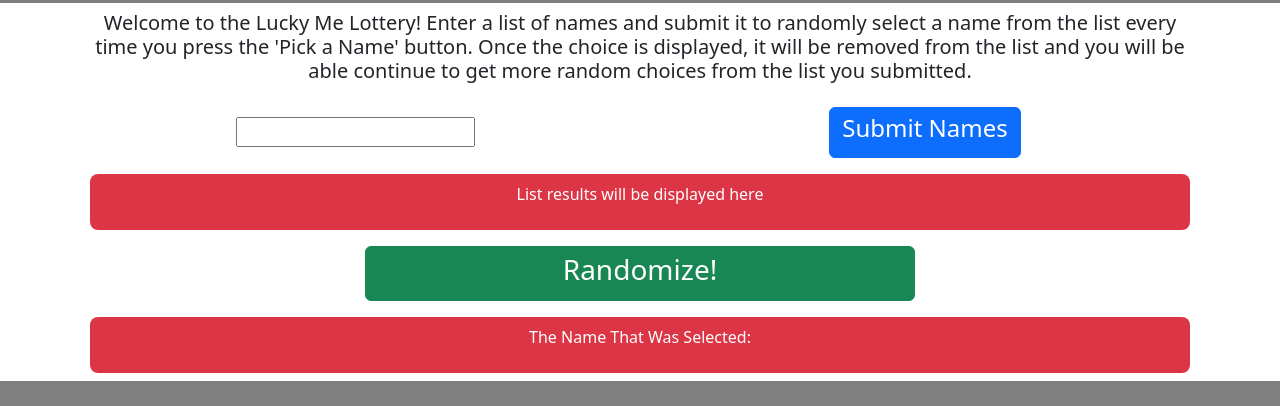
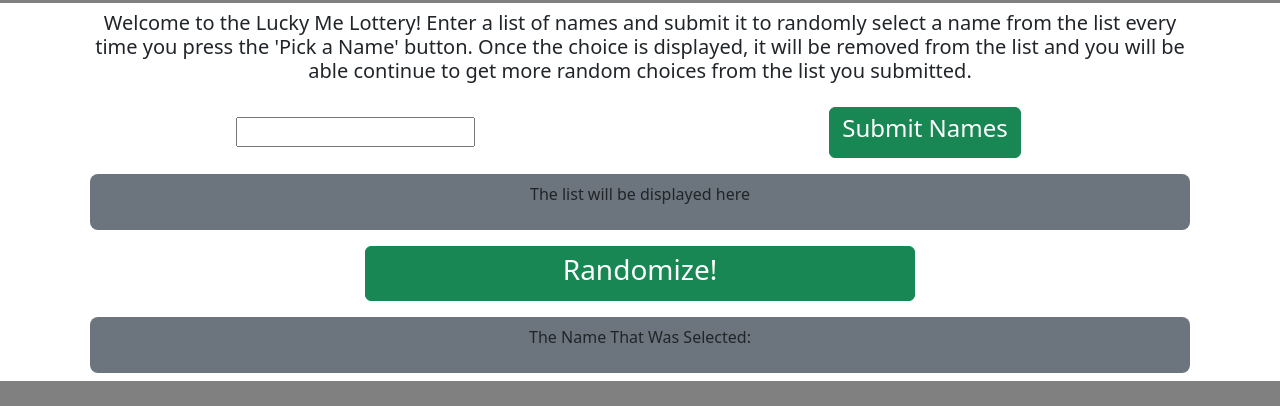
Before and after one commit to zlevin1228/Lucky-Me-Lottery, a plain HTML site: page index.html in a window 1280 px wide. Shown: the part 53-459 px from the top of the page. Drawn offline with nearby package versions, Linux system fonts and the light colour scheme.

Commit message:
fixed a few things

```diff
--- a/index.html
+++ b/index.html
@@ -47,14 +47,14 @@
                     <input id="nameInputBox">
                 </div>
                 <div class="col-6 text-center">
-                    <div class="btn btn-primary">
+                    <div class="btn btn-success">
                         <h4>Submit Names</h4>
                     </div>
                 </div>
             </div>
             <div class="row justify-content-center align-items-center text-center py-2 mx-2">
-                <div class="bg-danger text-white rounded-3 align-items-center" id="nameDisplayDiv">
-                    <p class="py-2">List results will be displayed here</p>
+                <div class="bg-secondary rounded-3 align-items-center" id="nameDisplayDiv">
+                    <p class="py-2">The list will be displayed here</p>
                 </div>
             </div>
             <div class="row justify-content-center align-items-center text-center py-2 mx-2">
@@ -63,7 +63,7 @@
                 </div>
             </div>
             <div class="row justify-content-center align-items-center text-center py-2 mx-2">
-                <div class="bg-danger text-white rounded-3 align-items-center" id="nameDisplayDiv">
+                <div class="bg-secondary rounded-3 align-items-center" id="selectedNameDiv">
                     <p class="py-2">The Name That Was Selected:</p>
                 </div>
             </div>
```
